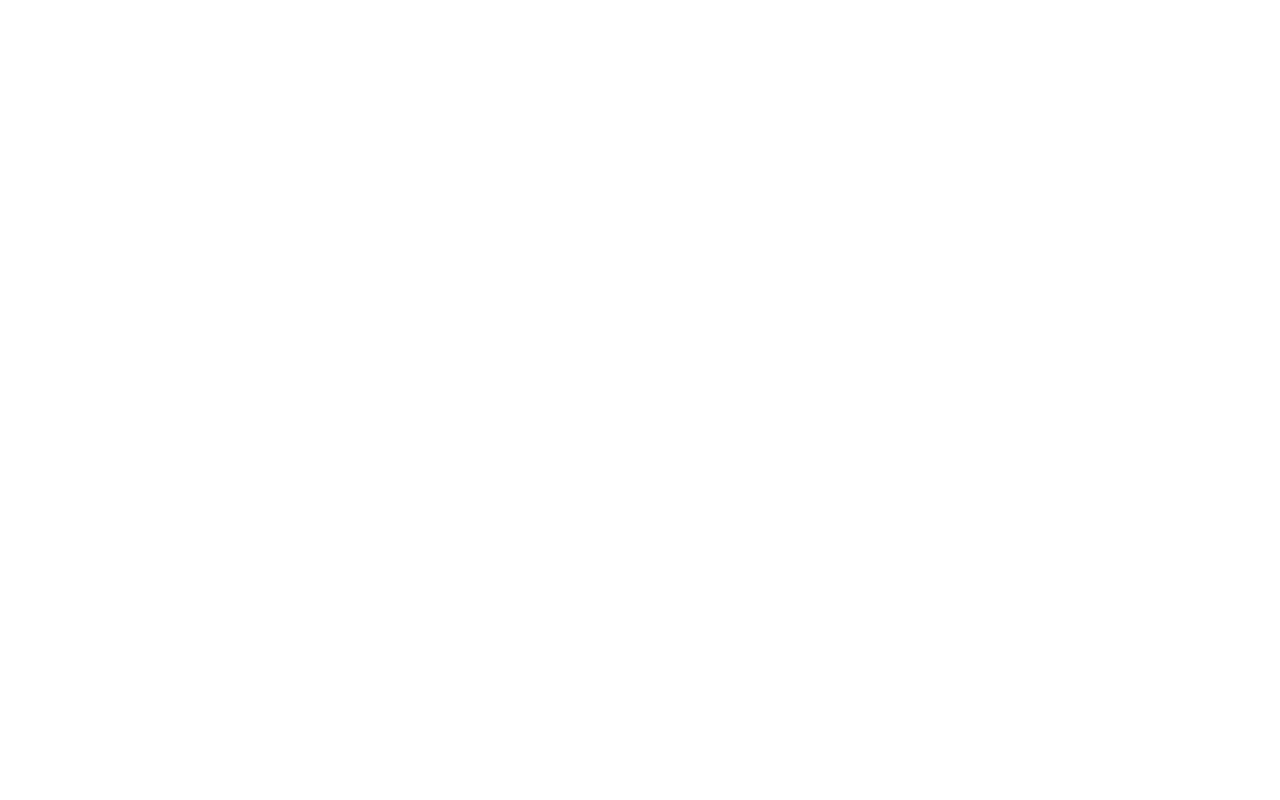
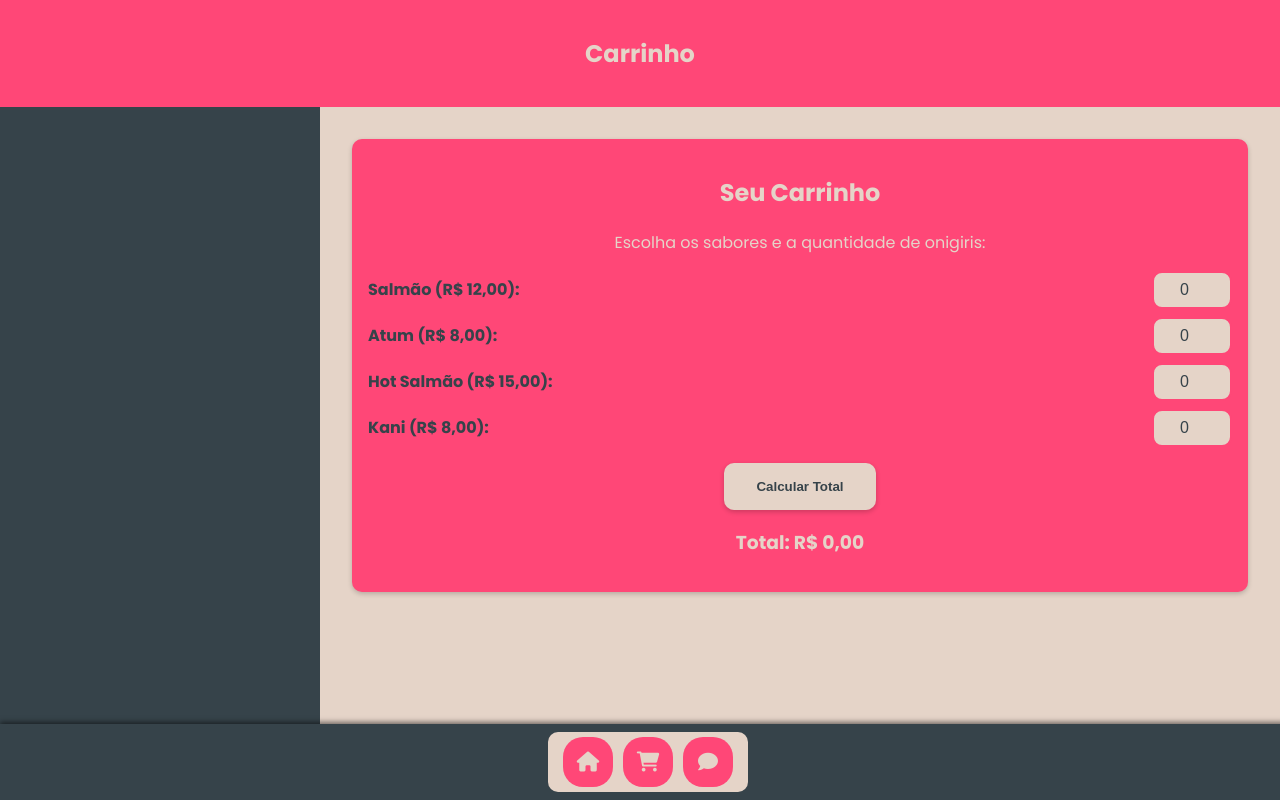
Before and after one commit to Laterwhisper324/junko-onigiri-mobile, a plain HTML site: page anothes_pages/carrinho.html in a window 1280 px wide. Drawn offline with Linux system fonts and the light colour scheme.

Commit message:
verção 1.0.5

```diff
--- a/anothes_pages/carrinho.html
+++ b/anothes_pages/carrinho.html
@@ -0,0 +1,51 @@
+<!DOCTYPE html>
+<html lang="en">
+<head>
+    <meta charset="UTF-8">
+    <meta name="viewport" content="width=device-width, initial-scale=1.0">
+    <title>Carrinho - Junko-Onigiri</title>
+    <link rel="stylesheet" href="../index_style.css">
+    <link rel="stylesheet" href="carrinho_style.css">
+    <link href="https://fonts.googleapis.com/css2?family=Poppins:wght@400;700&family=Roboto:wght@400;700&display=swap" rel="stylesheet">
+    <link rel="stylesheet" href="https://cdnjs.cloudflare.com/ajax/libs/font-awesome/6.0.0/css/all.min.css"> <!-- Font Awesome -->
+</head>
+<body>
+    <div id="head"><h2>Carrinho</h2></div>
+    <div id="side">
+        <div id="buttons">
+            <a href="../index.html" class="btns"><i class="fas fa-home"></i></a>
+            <a href="carrinho.html" class="btns"><i class="fas fa-shopping-cart"></i></a>
+            <a href="contato.html" class="btns"><i class="fas fa-comment"></i></a>
+        </div>
+    </div>
+    <div id="cont">
+        <div class="section" id="cart">
+            <h2>Seu Carrinho</h2>
+            <p>Escolha os sabores e a quantidade de onigiris:</p>
+            <form id="onigiri-form">
+                <div class="onigiri-item">
+                    <label for="sabor-salmao">Salmão (R$ 12,00):</label>
+                    <input class="input-pedido" type="number" id="sabor-salmao" name="sabor-salmao" min="0" value="0">
+                </div>
+                <div class="onigiri-item">
+                    <label for="sabor-atum">Atum (R$ 8,00):</label>
+                    <input class="input-pedido" type="number" id="sabor-atum" name="sabor-atum" min="0" value="0">
+                </div>
+                <div class="onigiri-item">
+                    <label for="sabor-hot-salmao">Hot Salmão (R$ 15,00):</label>
+                    <input class="input-pedido" type="number" id="sabor-hot-salmao" name="sabor-hot-salmao" min="0" value="0">
+                </div>
+                <div class="onigiri-item">
+                    <label for="sabor-kani">Kani (R$ 8,00):</label>
+                    <input class="input-pedido" type="number" id="sabor-kani" name="sabor-kani" min="0" value="0">
+                </div>
+                <div class="pedido">
+                    <button type="button" class="btn-pedido" id="calcular-total">Calcular Total</button>
+                </div>
+                <h3 id="total-preco">Total: R$ 0,00</h3>
+            </form>
+        </div>
+    </div>
+    <script src="carrinho.js"></script>
+</body>
+</html>
--- /dev/null
+++ b/anothes_pages/carrinho.js
@@ -0,0 +1,26 @@
+// Adiciona evento ao botão "Calcular Total"
+document.getElementById('calcular-total').addEventListener('click', () => {
+    // Preços dos onigiris
+    const precos = {
+        salmao: 12,
+        atum: 8,
+        hotSalmao: 15,
+        kani: 8
+    };
+
+    // Quantidades selecionadas
+    const quantidadeSalmao = parseInt(document.getElementById('sabor-salmao').value) || 0;
+    const quantidadeAtum = parseInt(document.getElementById('sabor-atum').value) || 0;
+    const quantidadeHotSalmao = parseInt(document.getElementById('sabor-hot-salmao').value) || 0;
+    const quantidadeKani = parseInt(document.getElementById('sabor-kani').value) || 0;
+
+    // Cálculo do total
+    const total =
+        (quantidadeSalmao * precos.salmao) +
+        (quantidadeAtum * precos.atum) +
+        (quantidadeHotSalmao * precos.hotSalmao) +
+        (quantidadeKani * precos.kani);
+
+    // Atualiza o preço total no HTML
+    document.getElementById('total-preco').textContent = `Total: R$ ${total.toFixed(2)}`;
+});
--- a/anothes_pages/carrinho_style.css
+++ b/anothes_pages/carrinho_style.css
@@ -0,0 +1,79 @@
+/* Estilo para o conteúdo */
+#cont {
+    grid-area: cont;
+    background-color: #E5D4C8; /* Cor clara */
+    padding: 1rem;
+    color: #36434A; /* Cor do texto */
+    font-weight: 400;
+}
+
+/* Estilo para as seções */
+.section {
+    margin: 1rem;
+    padding: 1rem;
+    border-radius: 10px;
+    box-shadow: 0 2px 5px rgba(0, 0, 0, 0.2); /* Adiciona sombra */
+}
+
+/* Estilo para a seção do carrinho */
+#cart {
+    background-color: #FF4777; /* Cor de destaque */
+    color: #E5D4C8; /* Cor do texto */
+    text-align: center;
+}
+
+/* Estilo para o botão de pedido */
+.pedido {
+    margin-top: 1rem;
+    text-align: center;
+}
+
+.btn-pedido {
+    display: inline-block;
+    padding: 1rem 2rem;
+    background-color: #E5D4C8; /* Cor clara */
+    color: #36434A; /* Cor do texto */
+    border-radius: 10px; /* Bordas arredondadas */
+    border: none;
+    text-decoration: none; /* Remove o sublinhado */
+    font-weight: bold;
+    box-shadow: 0 2px 5px rgba(0, 0, 0, 0.2); /* Adiciona sombra */
+    transition: 0.3s; /* Suaviza as mudanças */
+}
+
+.btn-pedido:hover {
+    background-color: #36434A; /* Cor ao passar o mouse */
+    color: #E5D4C8; /* Cor do texto ao passar o mouse */
+    box-shadow: 0 4px 8px rgba(0, 0, 0, 0.3); /* Sombra mais forte */
+}
+
+.onigiri-item {
+    margin: 0.5rem 0;
+    display: flex;
+    justify-content: space-between;
+    align-items: center;
+}
+
+.onigiri-item label {
+    font-weight: bold;
+    color: #36434A;
+    font-size: 1rem;
+}
+
+.onigiri-item input {
+    width: 60px;
+    padding: 0.5rem;
+    border: 2px solid #FF4777; /* Cor de destaque */
+    border-radius: 10px; /* Bordas arredondadas */
+    text-align: center;
+    font-size: 1rem; /* Tamanho do texto */
+    background-color: #E5D4C8; /* Cor clara */
+    color: #36434A; /* Cor do texto */
+    transition: border-color 0.3s, box-shadow 0.3s; /* Suaviza as mudanças */
+}
+
+.onigiri-item input:focus {
+    border-color: #36434A; /* Cor ao focar */
+    box-shadow: 0 0 5px rgba(54, 67, 74, 0.5); /* Adiciona sombra ao focar */
+    outline: none; /* Remove o outline padrão */
+}
```
Also changed, not shown: index_style.css (line endings or trailing spaces).
